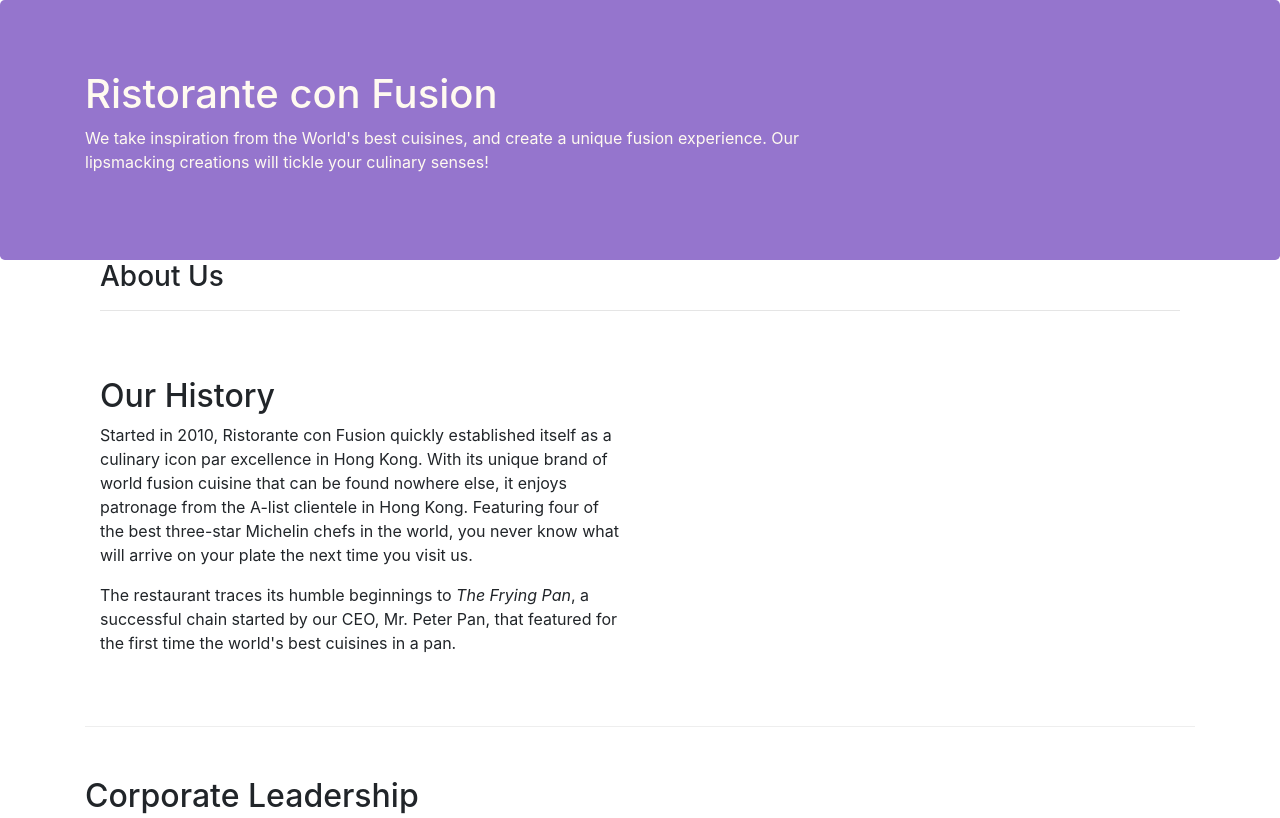
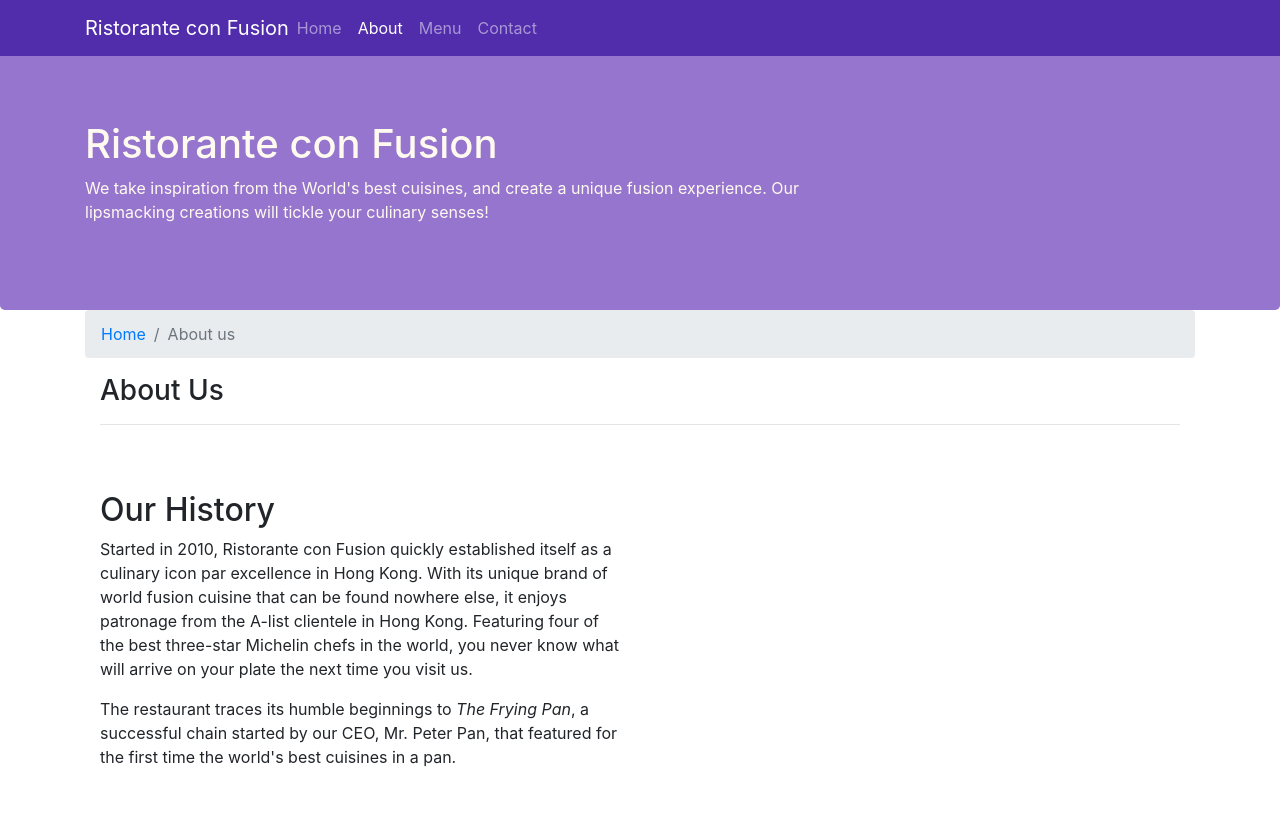
Before and after one commit to kyafarkpadtahai/learningbootstrap, a website: page aboutus.html in a window 1280 px wide. Shown: the top 818 px of the page. Drawn offline with nearby package versions, Linux system fonts and the light colour scheme.

Commit message:
Navbar and Breadcrumbs

```diff
--- a/aboutus.html
+++ b/aboutus.html
@@ -15,7 +15,24 @@
 </head>
 
 <body>
+    <nav class="navbar navbar-dark navbar-expand-sm fixed-top">
+        <div class="container">
+            <button class="navbar-toggler" type="button" data-toggle="collapse" data-target="#Navbar">
+                <span class="navbar-toggler-icon"></span>
+            </button>
 
+            <a href="#" class="navbar-brand mr-auto">Ristorante con Fusion</a>
+            <div class="collapse navbar-collapse" id="Navbar">
+                <ul class="navbar-nav mr-auto">
+                    <li class="nav-item"><a href="index.html" class="nav-link">Home</a></li>
+                    <li class="nav-item active"><a href="#" class="nav-link">About</a></li>
+                    <li class="nav-item"><a href="#" class="nav-link">Menu</a></li>
+                    <li class="nav-item"><a href="#" class="nav-link">Contact</a></li>
+                </ul>
+            </div>
+
+        </div>
+    </nav>
     <header class="jumbotron">
         <div class="container">
             <div class="row">
@@ -32,6 +49,10 @@
 
     <div class="container">
         <div class="row row-header">
+            <ol class="col-12 breadcrumb">
+                <li class="breadcrumb-item"><a href="index.html">Home</a></li>
+                <li class="breadcrumb-item active"><a>About us</a></li>
+            </ol>
             <div class="col-12">
                 <h3>About Us</h3>
                 <hr>
@@ -106,7 +127,7 @@
                 <div class="col-4 offset-1 col-sm-2">
                     <h5>Links</h5>
                     <ul class="list-unstyled">
-                        <li><a href="#">Home</a></li>
+                        <li><a href="index.html">Home</a></li>
                         <li><a href="#">About</a></li>
                         <li><a href="#">Menu</a></li>
                         <li><a href="#">Contact</a></li>
--- a/css/styles.css
+++ b/css/styles.css
@@ -28,3 +28,12 @@
     margin: 0px;
     color: #0f0f0f;
 }
+
+body{
+    padding: 50px 0px 0px 0px;
+    z-index: 0;
+}
+
+.navbar-dark{
+    background-color: #512DAB;
+}
```
Also changed, not shown: index.html (+28 -5 lines).
